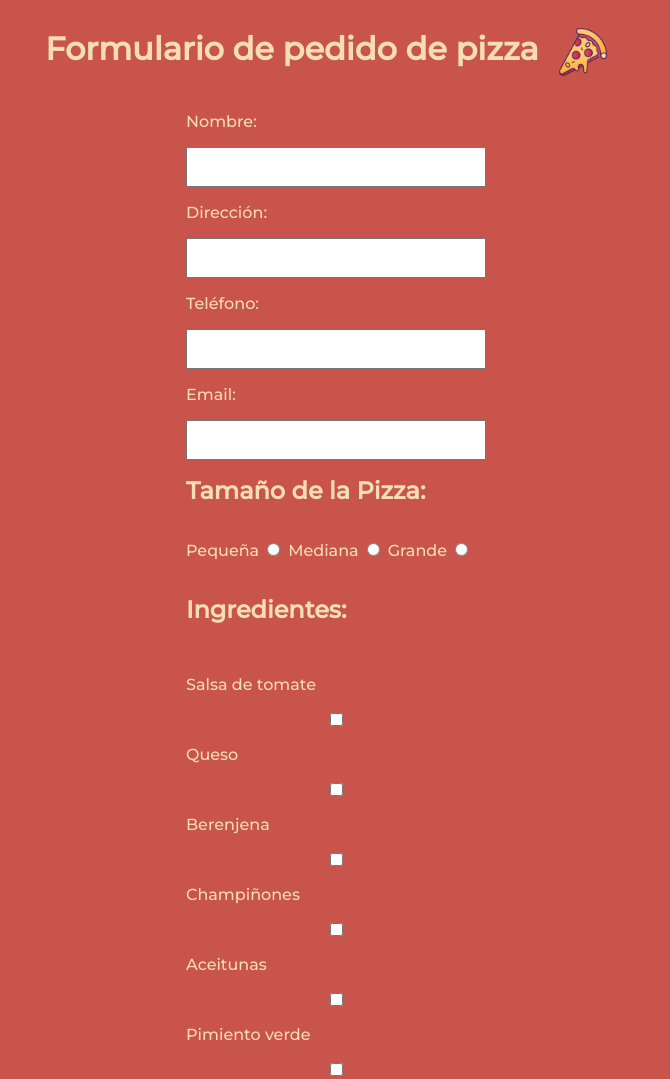
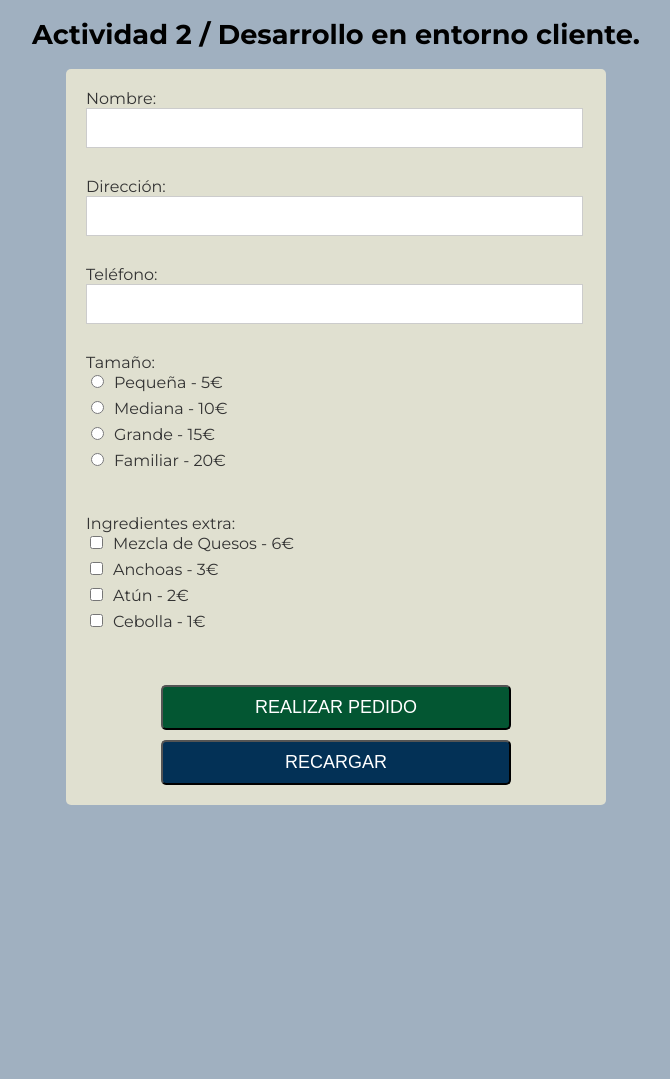
Before and after one commit to CarolinaBrazalesSempere/ae2-ajax, a plain HTML site: page index.html in a window 1280 px wide. Shown: the top 1079 px of the page, without its empty margins (304-974 px from the left). After the commit the page ends 813 px from the top, so only its background shows below. Drawn offline with Linux system fonts and the light colour scheme.

Commit message:
Project finished

```diff
--- /dev/null
+++ b/datos.json
@@ -0,0 +1,18 @@
+{
+  "Pizzeria": {
+
+    "Tamaños": [
+      { "Tamaño": "Pequeña", "Precio": "5" },
+      { "Tamaño": "Mediana", "Precio": "10" },
+      { "Tamaño": "Grande", "Precio": "15" },
+      { "Tamaño": "Familiar", "Precio": "20" }
+    ],
+
+    "Ingredientes": [
+      { "Nombre": "Mezcla de Quesos", "Precio": "6" },
+      { "Nombre": "Anchoas", "Precio": "3" },
+      { "Nombre": "Atún", "Precio": "2" },
+      { "Nombre": "Cebolla", "Precio": "1" }
+    ]
+  }
+}
--- a/index.html
+++ b/index.html
@@ -1,44 +1,39 @@
 <!DOCTYPE html>
 <html lang="en">
+  <head>
+    <meta charset="UTF-8" />
+    <meta name="viewport" content="width=device-width, initial-scale=1.0" />
+    <title>AI2 - AJAX</title>
+    <link rel="stylesheet" href="style.css" />
+    <script src="/script.js" defer></script>
+    <!--Con el atributo "defer" hacemos que el script cargue en segundo plano a la vez que el html,
+        pero se ejecuta despues de la carga de la página-->
+  </head>
 
-<head>
-    <meta charset="UTF-8">
-    <meta name="viewport" content="width=device-width, initial-scale=1.0">
-    <link rel="stylesheet" href="styles.css">
-    <script src="main.js" defer></script>
-    <title>AE 2 - AJAX</title>
-</head>
+  <body>
+    <h1>Actividad 2 / Desarrollo en entorno cliente.</h1>
 
-<body>
-    <div class="title-img">
-        <h1 class="main-title">Formulario de pedido de pizza</h1>
-        <img src="img/pizza.png" alt="pizza" class="pizza-img">
-    </div>
-    <form id="pizzaForm" class="pizza-form">
-        <label for="nombre">Nombre:</label>
-        <input type="text" id="nombre" name="nombre" required>
+    <form id="form">
+      <label for="nombre">Nombre: </label>
+      <input type="text" id="nombre" name="nombre" /> <br /><br />
 
-        <label for="direccion">Dirección:</label>
-        <input type="text" id="direccion" name="direccion" required>
+      <label for="direccion">Dirección: </label>
+      <input type="text" id="direccion" name="direccion" /><br /><br />
 
-        <label for="telefono">Teléfono:</label>
-        <input type="tel" id="telefono" name="telefono" required>
+      <label for="telefono">Teléfono: </label>
+      <input type="text" id="telefono" name="telefono" /> <br /><br />
 
-        <label for="email">Email:</label>
-        <input type="email" id="email" name="email" required>
+      <label>Tamaño: </label><br />
+      <div id="contenedorTamaños"></div>
+      <br /><br />
 
-        <label class="title">Tamaño de la Pizza:</label><br>
-        <div id="tamaño"></div><br>
+      <label>Ingredientes extra: </label><br />
+      <div id="contenedorIngredientes"></div>
+      <br /><br />
 
-        <label class="title">Ingredientes:</label><br>
-        <div id="ingrediente"></div><br>
-
-        <div class="btn-container">
-            <button id="total" type="button">Procesar pedido</button>
-            <button id="reload" type="button">Recargar</button>
-        </div>
+      <!-- Botones para validar y refrescar la página -->
+      <button id="validar" type="submit">REALIZAR PEDIDO</button>
+      <button id="refrescar">RECARGAR</button>
     </form>
-
-</body>
-
+  </body>
 </html>
--- a/main.js
+++ /dev/null
@@ -1,114 +0,0 @@
-const URL_DESTINO = "http://localhost:5500/";
-const RECURSO = "pizzeria.json";
-
-let tamaños = document.querySelector("#tamaños");
-let ingredientes = document.querySelector("#ingredientes");
-let tamañoContainer = document.getElementById("tamaño");
-let ingredienteLabel = document.getElementById("ingrediente");
-let reloadBtn = document.getElementById("reload");
-let totalAmount = document.getElementById("total");
-
-function ajaxData(callback) {
-  const xmlHttp = new XMLHttpRequest();
-
-  xmlHttp.open("GET", URL_DESTINO + RECURSO, true);
-  xmlHttp.send();
-
-  xmlHttp.onload = function () {
-    callback(this.responseText);
-  };
-
-  xmlHttp.onerror = function () {
-    alert("Algo ha fallado");
-  };
-}
-
-//llamada al servidor para traer los datos nada más cargar la página
-window.onload = function () {
-  ajaxData(function (responseText) {
-    getDataIngredients(responseText);
-    getDataSizes(responseText);
-  });
-};
-
-//refrescar la página trayéndonos de nuevo los datos del servidor por si hubiera actualizaciones
-reloadBtn.addEventListener("click", function () {
-  ajaxData(function () {
-    location.reload();
-  });
-});
-
-//Si queremos pasar una funcion con parametros de entrada por parametro NO
-//podemos hacer directamente:
-//Debemos de crear una funcion que la llame
-// calcular el precio total del pedido al clicar en el botón pasándole la función calcPrice
-totalAmount.addEventListener("click", function () {
-  // como aquí queremos parámetros de entrada para pasarle a la función de callback necesitamos poner como segundo parámetro del listener una función anónima
-  ajaxData(function (responseText) {
-    calcPrice(responseText);
-  });
-});
-
-function getDataIngredients(json) {
-  const objJson = JSON.parse(json);
-
-  let ingredients = objJson.ingredientes;
-
-  for (let ingr of ingredients) {
-    let label = document.createElement("label");
-    let labelText = document.createTextNode(ingr.nombre);
-
-    let inputFields = document.createElement("input");
-    inputFields.type = "checkbox";
-    inputFields.name = "ingredientes";
-    inputFields.value = ingr.nombre;
-    label.appendChild(labelText);
-
-    ingredienteLabel.appendChild(label);
-    ingredienteLabel.appendChild(inputFields);
-  }
-}
-
-function getDataSizes(json) {
-  const objJson = JSON.parse(json);
-
-  let sizes = objJson.tamaños;
-
-  for (let size of sizes) {
-    let label = document.createElement("label");
-    let labelText = document.createTextNode(size.nombre);
-
-    let inputFields = document.createElement("input");
-    inputFields.type = "radio";
-    inputFields.name = "tamaño";
-    inputFields.id = size.nombre;
-    label.appendChild(labelText);
-
-    tamañoContainer.appendChild(label);
-    tamañoContainer.appendChild(inputFields);
-  }
-}
-
-function calcPrice(json) {
-  const objJson = JSON.parse(json);
-  let ingredients = objJson.ingredientes;
-  let sizes = objJson.tamaños;
-  let checkBoxIngr = document.getElementsByName("ingredientes");
-  let radioSizes = document.getElementsByName("tamaño");
-
-  let totalPedido = 0;
-
-  for (let i = 0; i < checkBoxIngr.length; i++) {
-    if (checkBoxIngr[i].checked) {
-      totalPedido += ingredients[i].precio;
-    }
-  }
-
-  for (let i = 0; i < radioSizes.length; i++) {
-    if (radioSizes[i].checked) {
-      totalPedido += sizes[i].precio;
-    }
-  }
-  totalPedido += " euros";
-  alert(`El total del pedido son: ${totalPedido}`);
-}
--- a/pizzeria.json
+++ /dev/null
@@ -1,48 +0,0 @@
-{
-  "ingredientes": [
-    {
-      "precio": 3,
-      "nombre": "Salsa de tomate"
-    },
-    {
-      "precio": 1,
-      "nombre": "Queso"
-    },
-    {
-      "precio": 3,
-      "nombre": "Berenjena"
-    },
-    {
-      "precio": 3.5,
-      "nombre": "Champiñones"
-    },
-    {
-      "precio": 2,
-      "nombre": "Aceitunas"
-    },
-    {
-      "precio": 1,
-      "nombre": "Pimiento verde"
-    },
-    {
-      "precio": 2,
-      "nombre": "Cebolla"
-    }
-  ],
-
-  "tamaños": [
-    {
-      "precio": 5,
-      "nombre": "Pequeña"
-    },
-    {
-      "precio": 10,
-      "nombre": "Mediana"
-    },
-
-    {
-      "precio": 15,
-      "nombre": "Grande"
-    }
-  ]
-}
--- /dev/null
+++ b/script.js
@@ -0,0 +1,115 @@
+//Variables de url y recurso para acceder al archivo JSON
+const URL_DESTINO = "http://localhost:5500/";
+const RECURSO = "datos.json";
+
+//Variables para almacenar los contenedores donde irán ubicados los elementos del formulario
+let contenedorT = document.getElementById("contenedorTamaños");
+let contenedorI = document.getElementById("contenedorIngredientes");
+
+// Realiza una petición GET al servidor para obtener datos del JSON.
+// Agrega tamaños e ingredientes al formulario al invocar a las funciones correspondientes.
+
+function realizarPeticion() {
+  let xmlHttp = new XMLHttpRequest();
+  xmlHttp.open("GET", URL_DESTINO + RECURSO, true);
+  xmlHttp.send();
+
+  xmlHttp.onload = function () {
+    añadirTamaños(this.responseText);
+    añadirIngredientes(this.responseText);
+  };
+
+  xmlHttp.onerror = function () {
+    alert("¡ERROR!");
+  };
+}
+window.onload = realizarPeticion();
+
+//Extrae datos del archivo JSON, los almacena en una variable e itera sobre ellos
+//para extraer sus atributos y generar los inputs correspondientes.
+//Finalmente agrega los inputs y label al contenedor div correspondiente.
+function añadirTamaños(json) {
+  let datos = JSON.parse(json);
+  let tamaños = datos.Pizzeria.Tamaños;
+
+  for (let tamaño of tamaños) {
+    let input = document.createElement("input");
+    input.type = "radio";
+    input.name = "tamaño";
+    input.value = tamaño.Precio;
+    input.id = tamaño.Tamaño;
+
+    let label = document.createElement("label");
+    label.innerHTML = tamaño.Tamaño + " - " + tamaño.Precio + "€<br>";
+
+    contenedorT.appendChild(input);
+    contenedorT.appendChild(label);
+  }
+}
+
+//Mismo comportamiento que la función anterior.
+//Extrae datos del archivo JSON, los almacena en una variable e itera sobre ellos
+//para extraer sus atributos y generar los inputs correspondientes.
+//Finalmente agrega los inputs y label al contenedor div correspondiente.
+function añadirIngredientes(json) {
+  let datos = JSON.parse(json);
+  let ingredientes = datos.Pizzeria.Ingredientes;
+
+  for (let ingred of ingredientes) {
+    let input = document.createElement("input");
+    input.type = "checkbox";
+    input.name = "ingrediente";
+    input.value = ingred.Precio;
+    input.id = ingred.Nombre;
+
+    let label = document.createElement("label");
+    label.innerHTML = ingred.Nombre + " - " + ingred.Precio + "€<br>";
+
+    contenedorI.appendChild(input);
+    contenedorI.appendChild(label);
+  }
+}
+
+//Para el cálculo de precio, usaremos 3 funciones.
+//Esta función itera sobre los elementos del formulario con el name="tamaño".
+//Cuando localiza uno "checked", extrae su atributo value y lo almacena.
+function precioBase() {
+  let precioBase = 0;
+  let tam = document.getElementsByName("tamaño");
+  for (let i = 0; i < tam.length; i++) {
+    if (tam[i].checked) {
+      precioBase = parseInt(tam[i].value);
+    }
+  }
+
+  return precioBase;
+}
+
+//Mismo procedimiento que la función anterior
+function precioIngredientes() {
+  let precioIng = 0;
+  let ingred = document.getElementsByName("ingrediente");
+  for (let i = 0; i < ingred.length; i++) {
+    if (ingred[i].checked) {
+      precioIng += parseInt(ingred[i].value);
+    }
+  }
+  return precioIng;
+}
+
+//Con los datos almacenados en las variables de las dos funciones anteriores, calculamos el precio final y lo mostramos en alerta.
+function calcularPrecio() {
+  let precioTotal = parseInt(precioBase()) + parseInt(precioIngredientes());
+  alert("El precio total es " + precioTotal + " €");
+}
+
+//Botones para validar y refrescar la página
+let validar = document.getElementById("validar");
+validar.addEventListener("click", calcularPrecio);
+
+//Para refrescar, añadimos un evento al botón que invoque de nuevo la petición al hacer click.
+let reload = document.getElementById("refrescar");
+reload.addEventListener("click", function () {
+  realizarPeticion();
+  alert("HE REFRESCADO!");
+});
--- /dev/null
+++ b/style.css
@@ -0,0 +1,77 @@
+@import url("https://fonts.googleapis.com/css2?family=Montserrat:wght@300;400;500;700&display=swap");
+
+body {
+  font-family: Montserrat, sans-serif;
+
+  background-color: #a0b0c0;
+  color: #333333;
+}
+
+h1 {
+  text-align: center;
+  font-size: 1.7em;
+  color: #000000;
+}
+
+form {
+  margin: 0 auto;
+  width: 500px;
+  padding: 20px;
+  background-color: #e0e0d0;
+  border-radius: 5px;
+}
+
+input,
+label {
+  font-size: 16px;
+  color: #333333;
+}
+
+input {
+  width: 95%;
+  border: 1px solid #cccccc;
+  padding: 10px;
+  margin-bottom: 10px;
+}
+
+input[type="radio"] {
+  width: auto;
+  margin-right: 10px;
+}
+
+input[type="checkbox"] {
+  width: auto;
+  margin-right: 10px;
+}
+
+#validar {
+  display: block;
+  margin: 10px auto;
+  width: 70%;
+  background-color: #035632;
+  color: #ffffff;
+  font-size: 18px;
+  padding: 10px;
+  border-radius: 5px;
+  cursor: pointer;
+}
+
+#validar:hover {
+  background-color: #019f5a;
+}
+
+#refrescar {
+  display: block;
+  margin: auto;
+  width: 70%;
+  background-color: #033156;
+  color: #ffffff;
+  font-size: 18px;
+  padding: 10px;
+  border-radius: 5px;
+  cursor: pointer;
+}
+
+#refrescar:hover {
+  background-color: #075392;
+}
--- a/styles.css
+++ /dev/null
@@ -1,77 +0,0 @@
-@import url("https://fonts.googleapis.com/css2?family=DM+Sans:wght@400;500;700&family=Montserrat:wght@200;300;500&display=swap");
-
-* {
-  font-family: "Montserrat";
-  color: wheat;
-}
-
-body {
-  background-color: #c8544b;
-}
-
-.main-title {
-  text-align: center;
-}
-
-.pizza-img {
-  width: 48px;
-  margin: 20px;
-}
-
-.title-img {
-  display: flex;
-  flex-direction: row;
-  justify-content: center;
-}
-
-.pizza-form {
-  display: flex;
-  flex-direction: column;
-  width: 300px;
-  margin: 0 auto;
-}
-
-label {
-  margin-bottom: 16px;
-  margin-top: 16px;
-}
-
-#tamaño > input {
-  margin-left: 8px;
-  margin-right: 8px;
-}
-
-input[type="text"],
-input[type="email"],
-input[type="tel"] {
-  padding: 10px;
-  color: black;
-}
-
-.title {
-  font-size: 24px;
-  font-weight: bold;
-}
-
-#ingrediente {
-  display: flex;
-  flex-direction: column;
-}
-
-.btn-container {
-  display: flex;
-  justify-content: space-between;
-  margin-top: 16px;
-}
-
-button {
-  width: 45%;
-  background-color: wheat;
-  color: #c8544b;
-  padding: 8px;
-  cursor: pointer;
-}
-
-button:hover {
-  font-weight: 700;
-}
```
Also changed, not shown: img/pizza.png (deleted).
